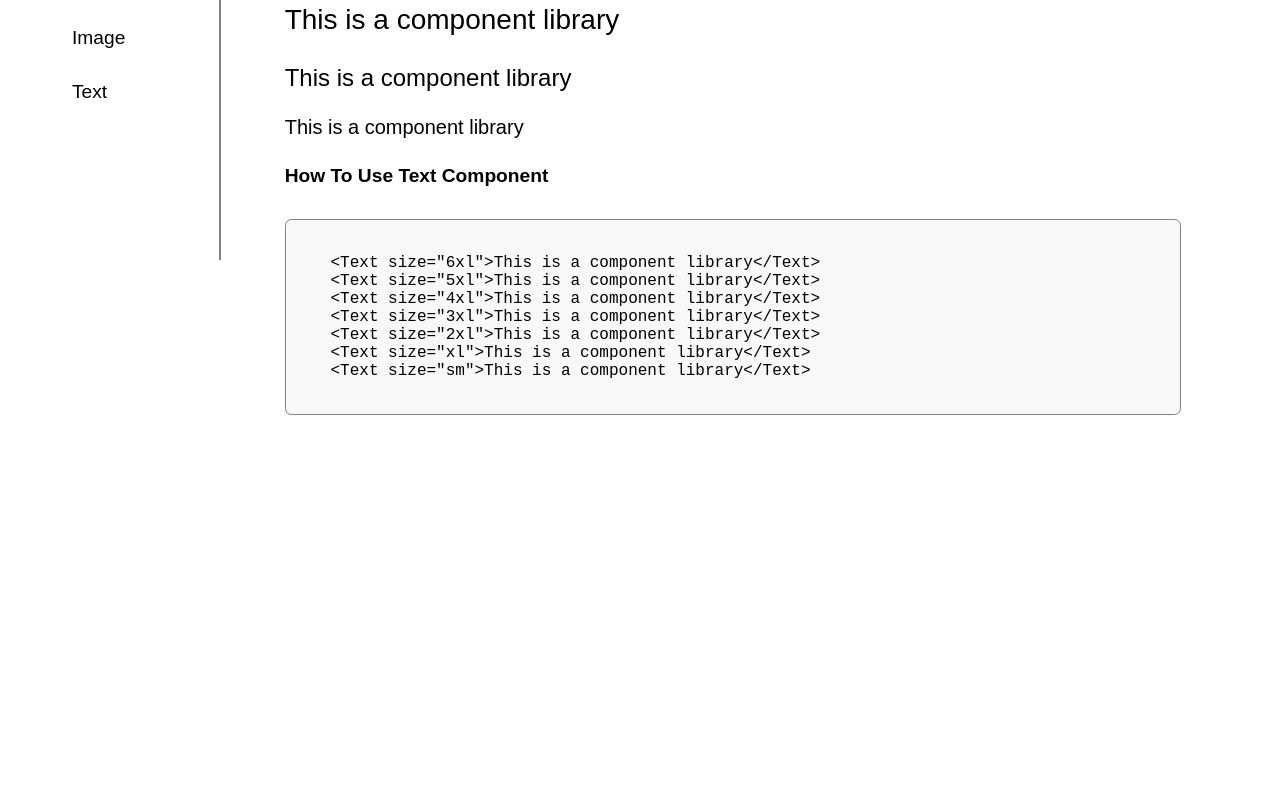
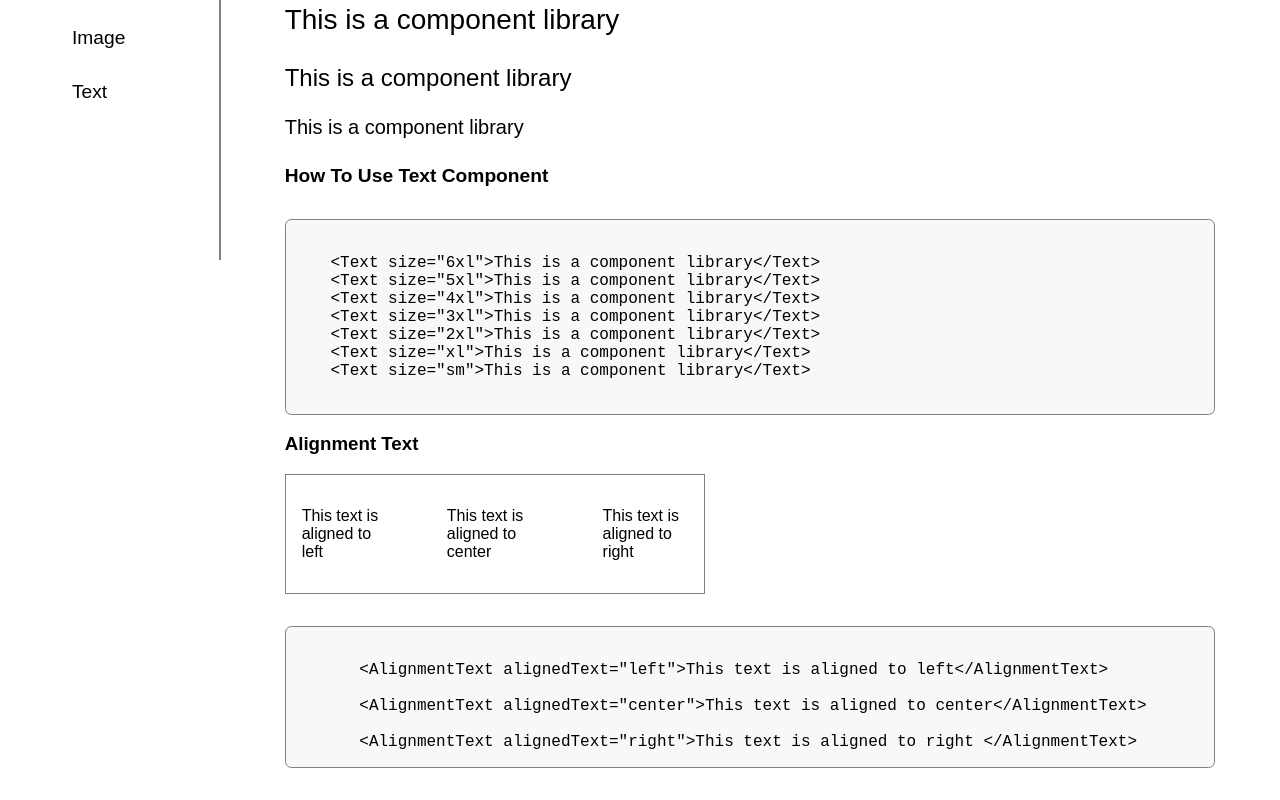
Before and after one commit to mahimagupta24/Component-library, a React (Create React App) app: page /text in a window 1280 px wide. Shown: the part 540-1340 px from the top of the page. Before the commit the page ends 987 px from the top, so only its background shows below. Built offline with nearby package versions, Linux system fonts and the light colour scheme.

Commit message:
add alignment type to Text  component

```diff
--- /dev/null
+++ b/src/components/Text/AlignmentText.js
@@ -0,0 +1,27 @@
+export default function AlignmentText({ alignedText, children }) {
+  const textToBeAligned = () => {
+    switch (alignedText) {
+      case "left":
+        return {
+          textAlign: "left",
+        };
+      case "right":
+        return {
+          textAlign: "right",
+        };
+      case "center":
+        return {
+          textAlign: "center",
+        };
+      default:
+        return {
+          textAlign: "left",
+        };
+    }
+  };
+  return (
+    <div className="aligned-text">
+      <p style={{ textAlign: textToBeAligned() }}>{children}</p>
+    </div>
+  );
+}
--- a/src/components/Text/Text.css
+++ b/src/components/Text/Text.css
@@ -0,0 +1,10 @@
+.alignment-text{
+    display: flex;
+    gap:2rem;
+    border:1px solid grey;
+    width:45%;
+}
+.aligned-text{
+    margin:1rem;
+    font-size:1rem
+}
--- a/src/components/Text/TextComponent.js
+++ b/src/components/Text/TextComponent.js
@@ -1,7 +1,9 @@
 
 import Header from "../Header";
 import SideBar from "../sidebar";
+import AlignmentText from "./AlignmentText";
 import Text from "./Text";
+import "./Text.css"
 
 export default function TextComponent() {
   return (
@@ -42,6 +44,23 @@ export default function TextComponent() {
 `}
               </div>
             </pre>
+            <h3> Alignment Text</h3>
+            <div className="alignment-text">
+             <AlignmentText alignedText="left">This text is aligned to left</AlignmentText>
+             <AlignmentText alignedText="center">This text is aligned to center</AlignmentText>
+             <AlignmentText alignedText="right">This text is aligned to right </AlignmentText>
+            </div>
+            <pre>
+              <div className="new-code-block">
+                {`
+      <AlignmentText alignedText="left">This text is aligned to left</AlignmentText>
+
+      <AlignmentText alignedText="center">This text is aligned to center</AlignmentText>
+
+      <AlignmentText alignedText="right">This text is aligned to right </AlignmentText>
+`}
+              </div>
+            </pre>
           </div>
         </div>
       </div>
--- a/src/index.css
+++ b/src/index.css
@@ -1,6 +1,4 @@
-*{
-box-sizing: border-box;
-}
+
 body {
   margin: 0;
   font-family:  "Montserrat", sans-serif;
```
